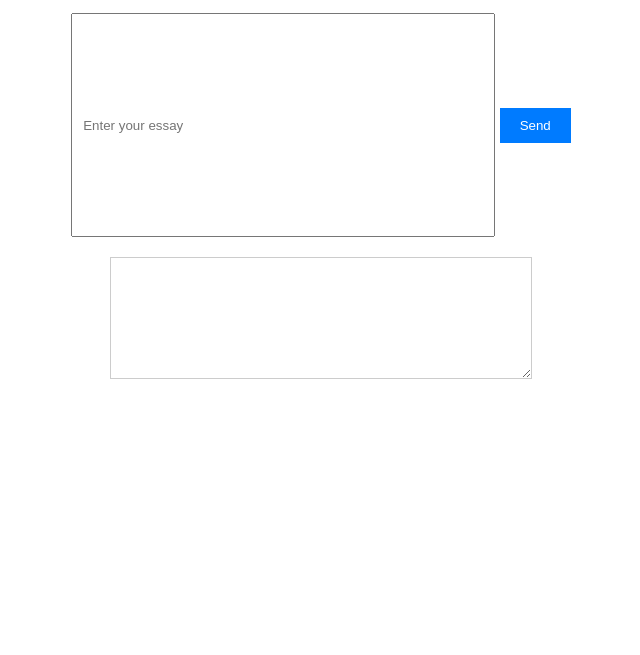
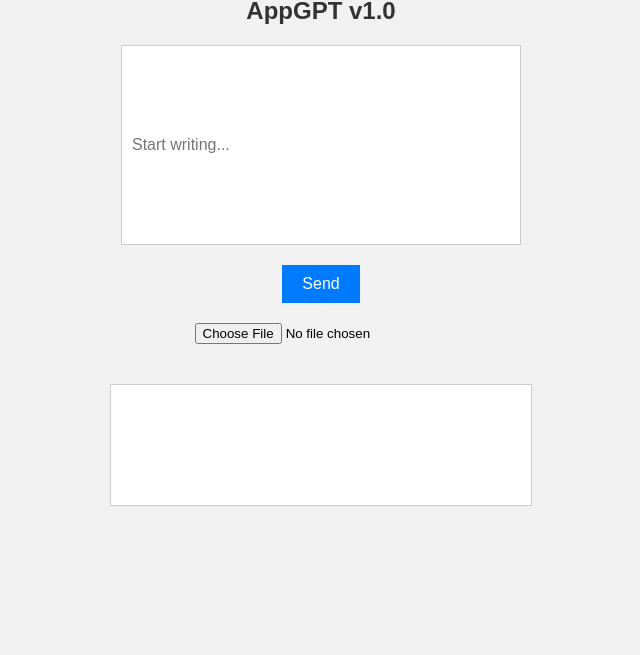
Before and after one commit to Endeavour-Innovations-Inc/AppGPT, an Electron app: page index.html in a window 800 px wide. Shown: the part 145-800 px from the top of the page, without its empty margins (79-719 px from the left). Drawn offline with Linux system fonts and the light colour scheme.

Commit message:
Frontend ready

```diff
--- a/index.html
+++ b/index.html
@@ -7,54 +7,85 @@
       body {
         font-family: Arial, sans-serif;
         text-align: center;
-      }
-
-      h1 {
-        color: #333;
+        background-color: #f1f1f1;
+        margin: 0;
+        padding: 0;
       }
 
       .container {
-        margin-top: 100px;
+        display: flex;
+        flex-direction: column;
+        align-items: center;
+        justify-content: center;
+        height: 100vh;
       }
 
-      input[type="text"] {
+      .container h1 {
+        color: #333;
+        font-size: 24px;
+        margin-bottom: 20px;
+      }
+
+      .form-group {
+        margin-bottom: 20px;
+      }
+
+      .form-group input[type="text"] {
         width: 400px;
         height: 200px;
         padding: 10px;
+        font-size: 16px;
+        border: 1px solid #ccc;
+        resize: none;
+        box-sizing: border-box;
+        text-align: left;
       }
 
-      button {
+      .form-group button {
         padding: 10px 20px;
         background-color: #007bff;
         color: #fff;
         border: none;
         cursor: pointer;
+        font-size: 16px;
       }
 
-      button:hover {
+      .form-group button:hover {
         background-color: #0056b3;
       }
 
-      textarea {
+      .form-group textarea {
         width: 400px;
         height: 100px;
         margin-top: 20px;
         padding: 10px;
+        font-size: 16px;
         border: 1px solid #ccc;
+        resize: none;
       }
     </style>
   </head>
   <body>
     <div class="container">
       <h1>AppGPT v1.0</h1>
-      <input type="text" id="input-text" placeholder="Enter your essay">
-      <button id="send-button">Send</button>
-      <textarea id="console-output" readonly></textarea>
+      <div class="form-group">
+        <input type="text" id="input-text" placeholder="Start writing..."></input>
+      </div>
+      <div class="form-group">
+        <button id="send-button">Send</button>
+      </div>
+      <div class="form-group">
+        <input type="file" id="file-input" accept=".txt"></input>
+      </div>
+      <div class="form-group">
+        <textarea id="console-output" readonly></textarea>
+      </div>
     </div>
     <script>
       const sendButton = document.getElementById('send-button');
       const inputText = document.getElementById('input-text');
       const consoleOutput = document.getElementById('console-output');
+      const fileInput = document.getElementById('file-input');
 
       sendButton.addEventListener('click', () => {
         // Get the input text value
@@ -67,6 +98,12 @@
         // Update the console output with the result
         consoleOutput.value = result;
       });
+
+      fileInput.addEventListener('change', () => {
+        const selectedFile = fileInput.files[0];
+        // Perform operations with the selected file
+        console.log(selectedFile);
+      });
     </script>
   </body>
 </html>
```
Also changed, not shown: README.md.
